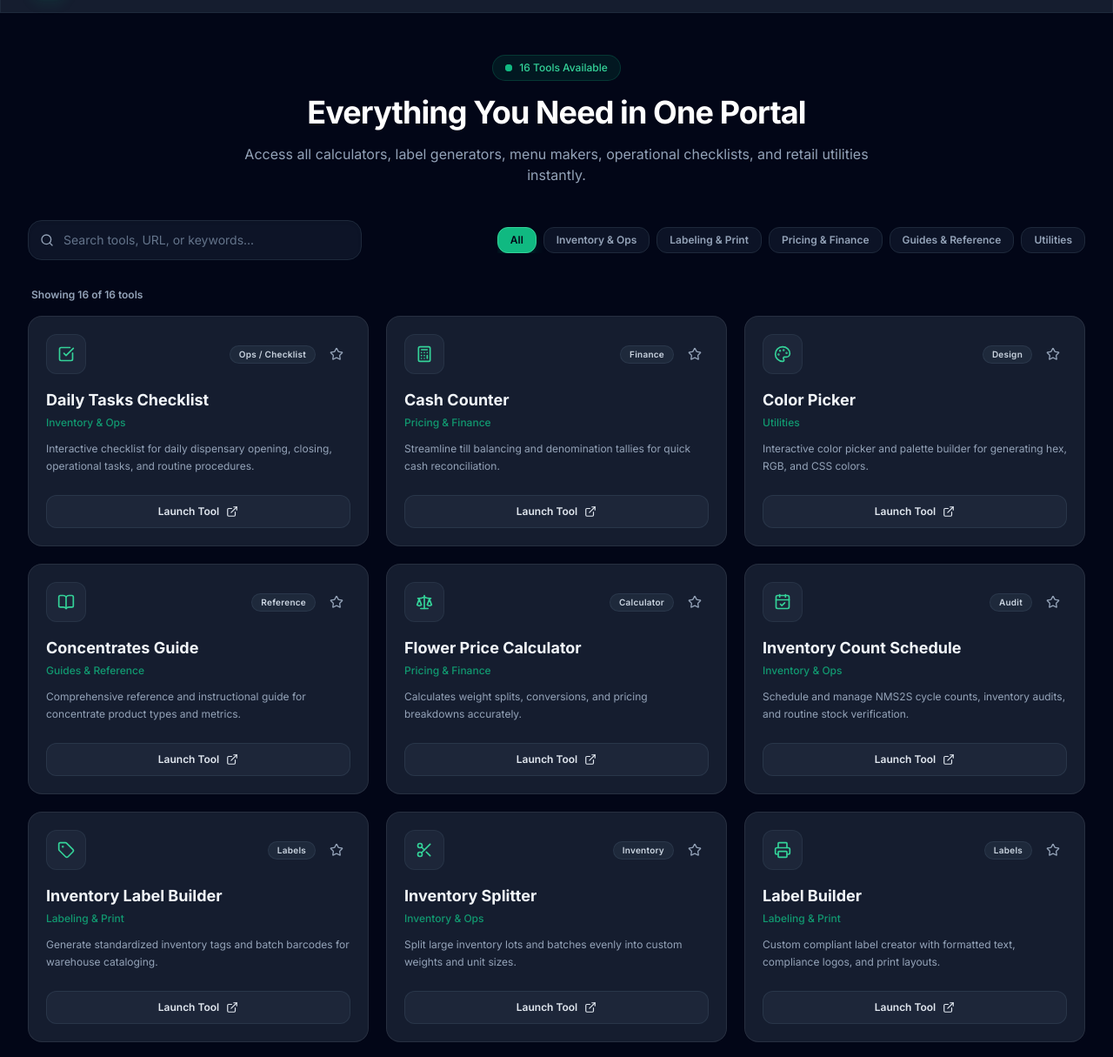
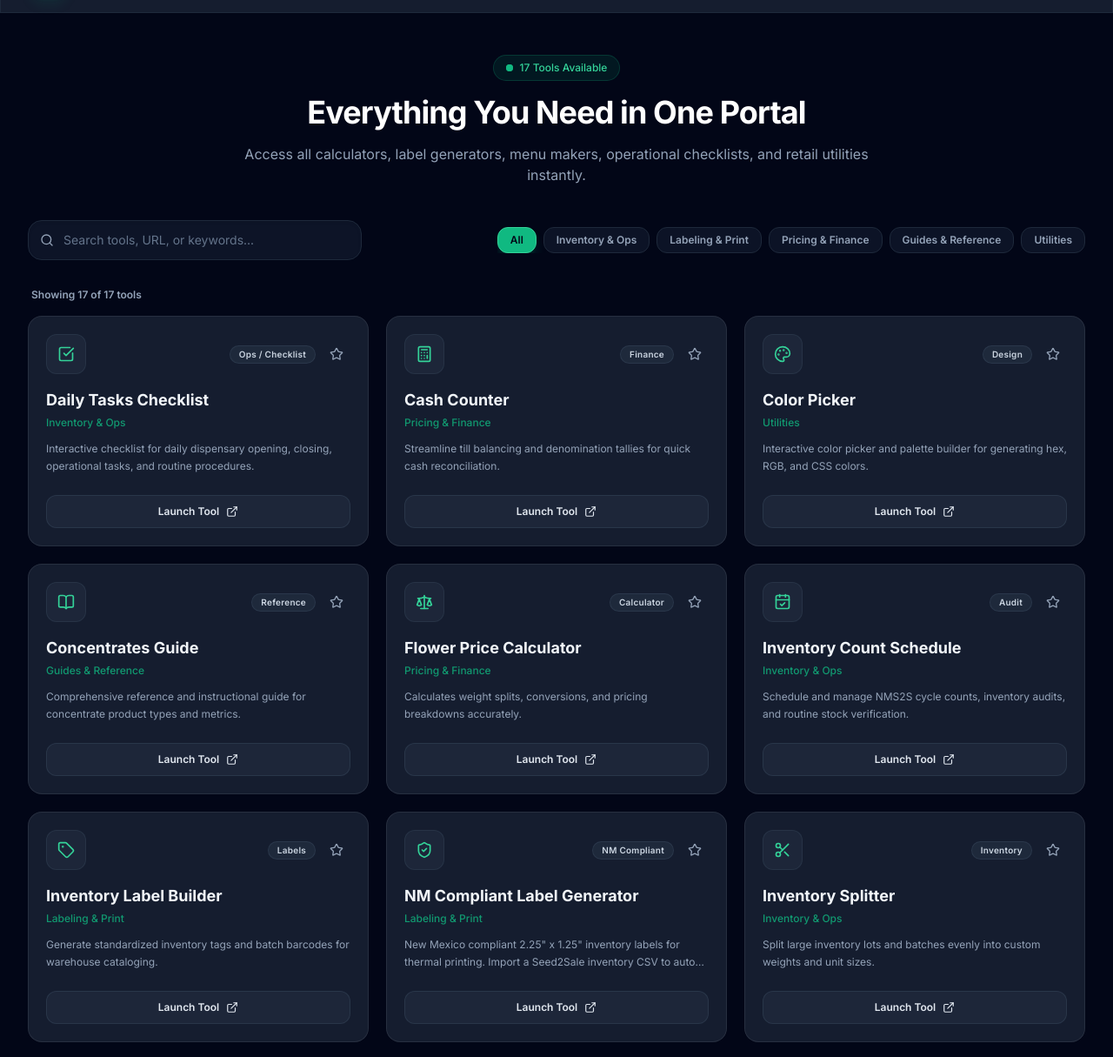
Before and after one commit to thefixinhixon/fixinhixon, a website: page tools/index.html in a window 1280 px wide. Shown: the part 67-1282 px from the top of the page at 87% size. Drawn offline with nearby package versions, Linux system fonts and the light colour scheme.

Commit message:
Add NM Compliant Label Generator to tools portal (17 tools)

```diff
--- a/tools/index.html
+++ b/tools/index.html
@@ -121,7 +121,7 @@
           <span class="animate-ping absolute inline-flex h-full w-full rounded-full bg-emerald-400 opacity-75"></span>
           <span class="relative inline-flex rounded-full h-2 w-2 bg-emerald-500"></span>
         </span>
-        16 Tools Available
+        17 Tools Available
       </div>
       <h2 class="text-3xl sm:text-4xl font-extrabold tracking-tight text-white">
         Everything You Need in One Portal
@@ -203,7 +203,7 @@
   </footer>
 
   <script>
-    // Master Tool Data Definition (16 Total Tools)
+    // Master Tool Data Definition (17 Total Tools)
     const tools = [
       {
         id: 'checklist',
@@ -267,6 +267,15 @@
         icon: 'tag',
         badge: 'Labels',
         description: 'Generate standardized inventory tags and batch barcodes for warehouse cataloging.'
+      },
+      {
+        id: 'inventory_label_generator',
+        title: 'NM Compliant Label Generator',
+        url: 'https://fixinhixon.com/tools/inventory_label_generator.html',
+        category: 'Labeling & Print',
+        icon: 'shield-check',
+        badge: 'NM Compliant',
+        description: 'New Mexico compliant 2.25" x 1.25" inventory labels for thermal printing. Import a Seed2Sale inventory CSV to auto-fill strain, THC, license, package ID, and expiration by location (Ruidoso, Alto, Carrizozo).'
       },
       {
         id: 'inventory_splitter',
```
